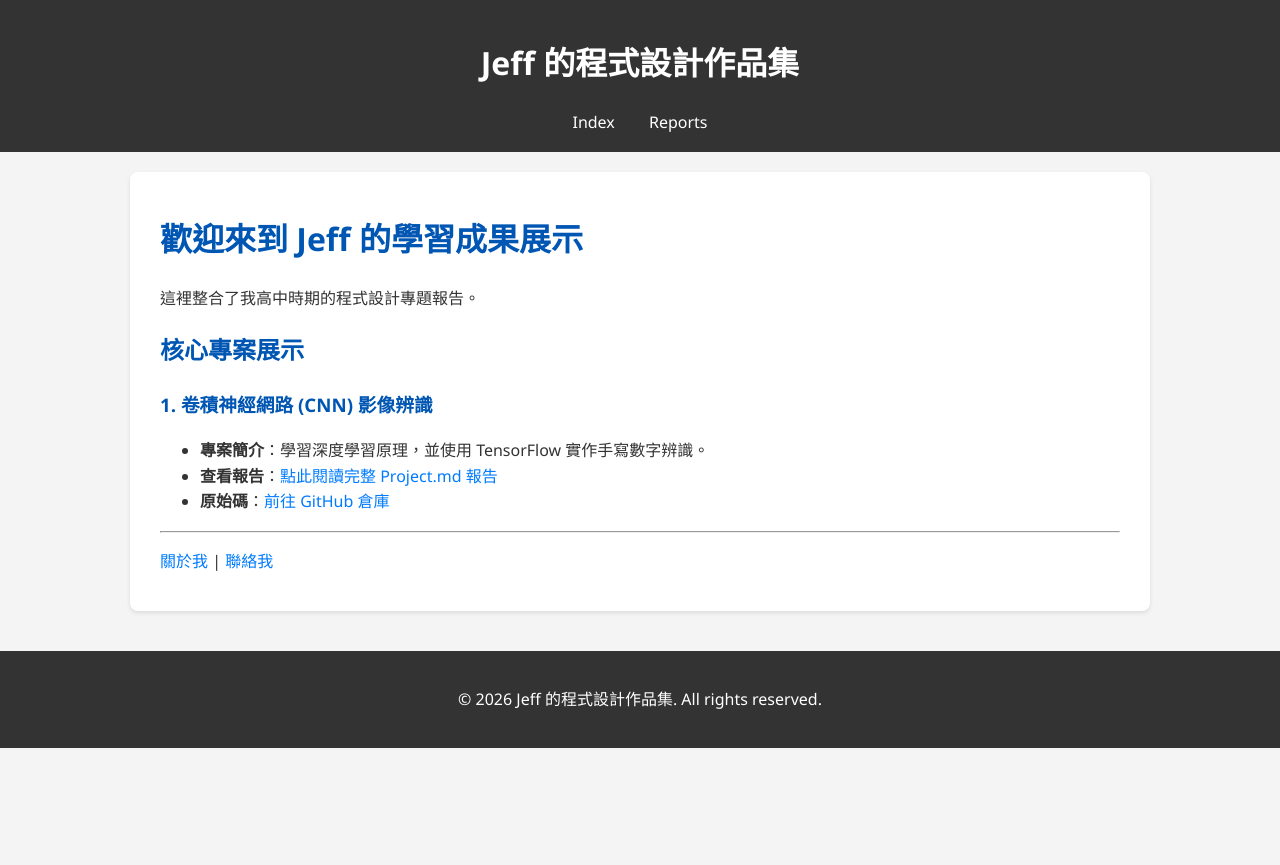
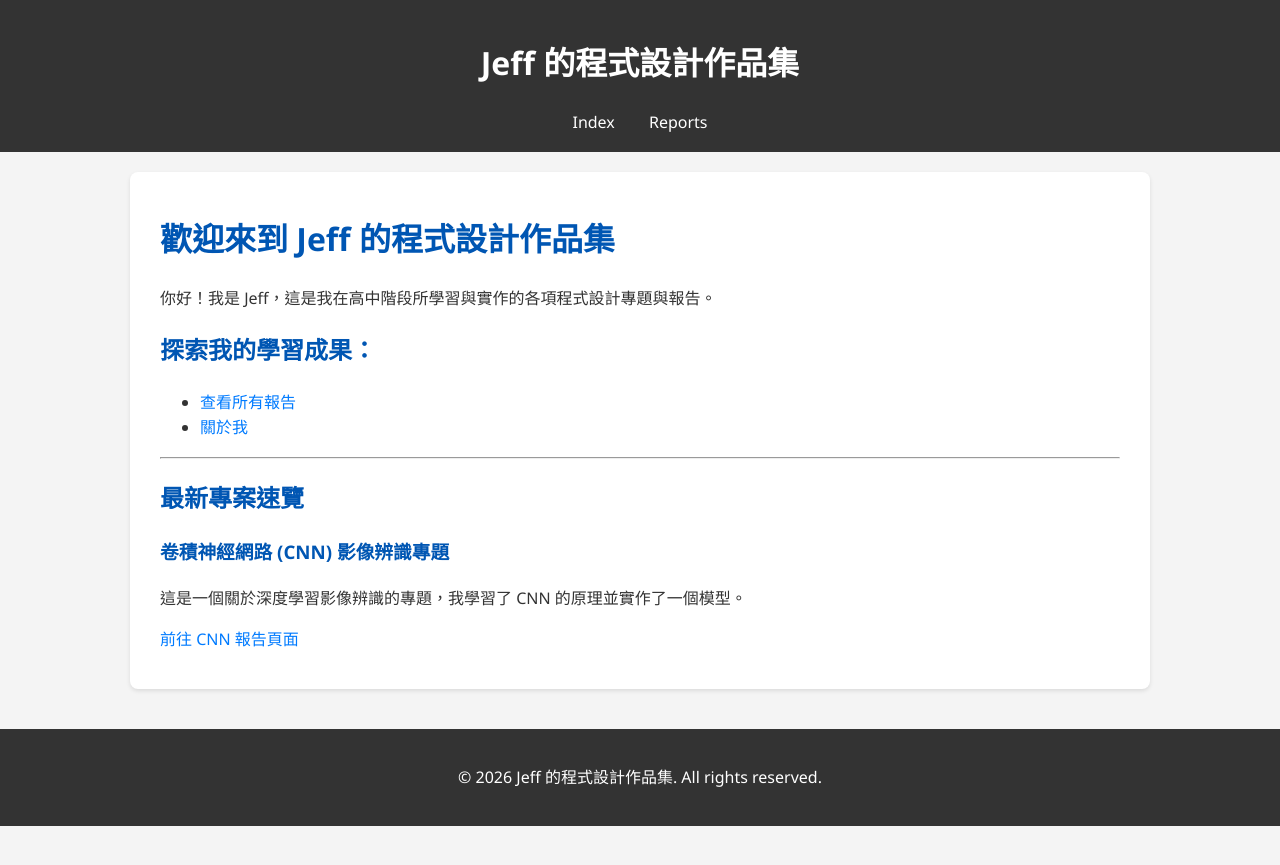
Before and after one commit to Jeff-0101/portfolio, a Jekyll site: the page built from index.md, in a window 1280 px wide. Shown: the top 865 px of the page. Built offline with Jekyll 4.4.1, drawn with Linux system fonts in a browser that asks for light colours.

Commit message:
Update index.md

```diff
--- a/index.md
+++ b/index.md
@@ -1,18 +1,22 @@
 ---
 layout: default
-title: 我的程式設計作品集
+title: 首頁
 ---
 
-# 歡迎來到 Jeff 的學習成果展示
+# 歡迎來到 Jeff 的程式設計作品集
 
-這裡整合了我高中時期的程式設計專題報告。
+你好！我是 Jeff，這是我在高中階段所學習與實作的各項程式設計專題與報告。
 
-## 核心專案展示
+## 探索我的學習成果：
 
-### 1. 卷積神經網路 (CNN) 影像辨識
-* **專案簡介**：學習深度學習原理，並使用 TensorFlow 實作手寫數字辨識。
-* **查看報告**：[點此閱讀完整 Project.md 報告](https://github.com/Jeff-0101/cnnProject/blob/main/Project.md)
-* **原始碼**：[前往 GitHub 倉庫](https://github.com/Jeff-0101/cnnProject)
+* [查看所有報告](./reports)
+* [關於我](./about)
 
 ---
-[關於我](about.md) | [聯絡我](mailto:你的Email)
+
+## 最新專案速覽
+
+### 卷積神經網路 (CNN) 影像辨識專題
+這是一個關於深度學習影像辨識的專題，我學習了 CNN 的原理並實作了一個模型。
+
+[前往 CNN 報告頁面](./cnn-report)
```
